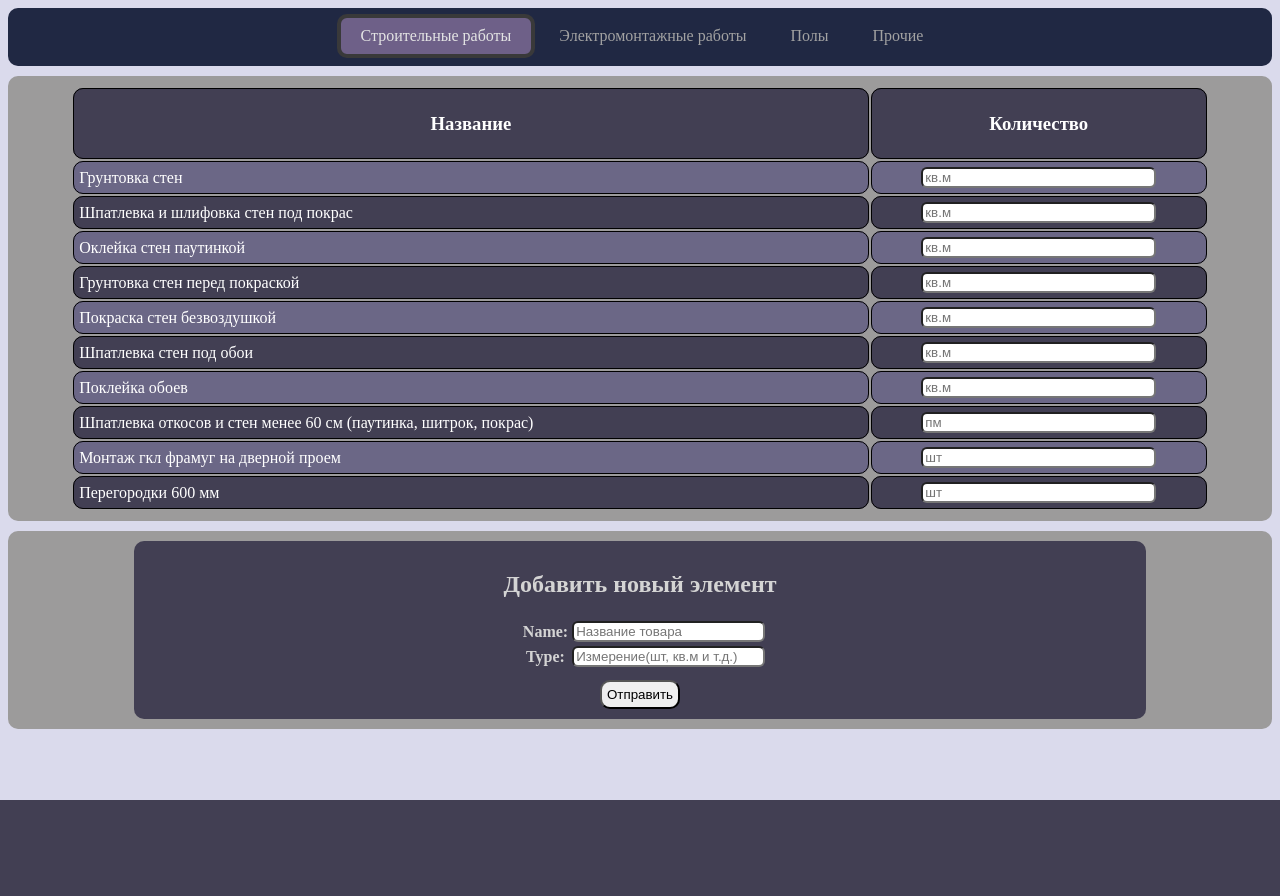
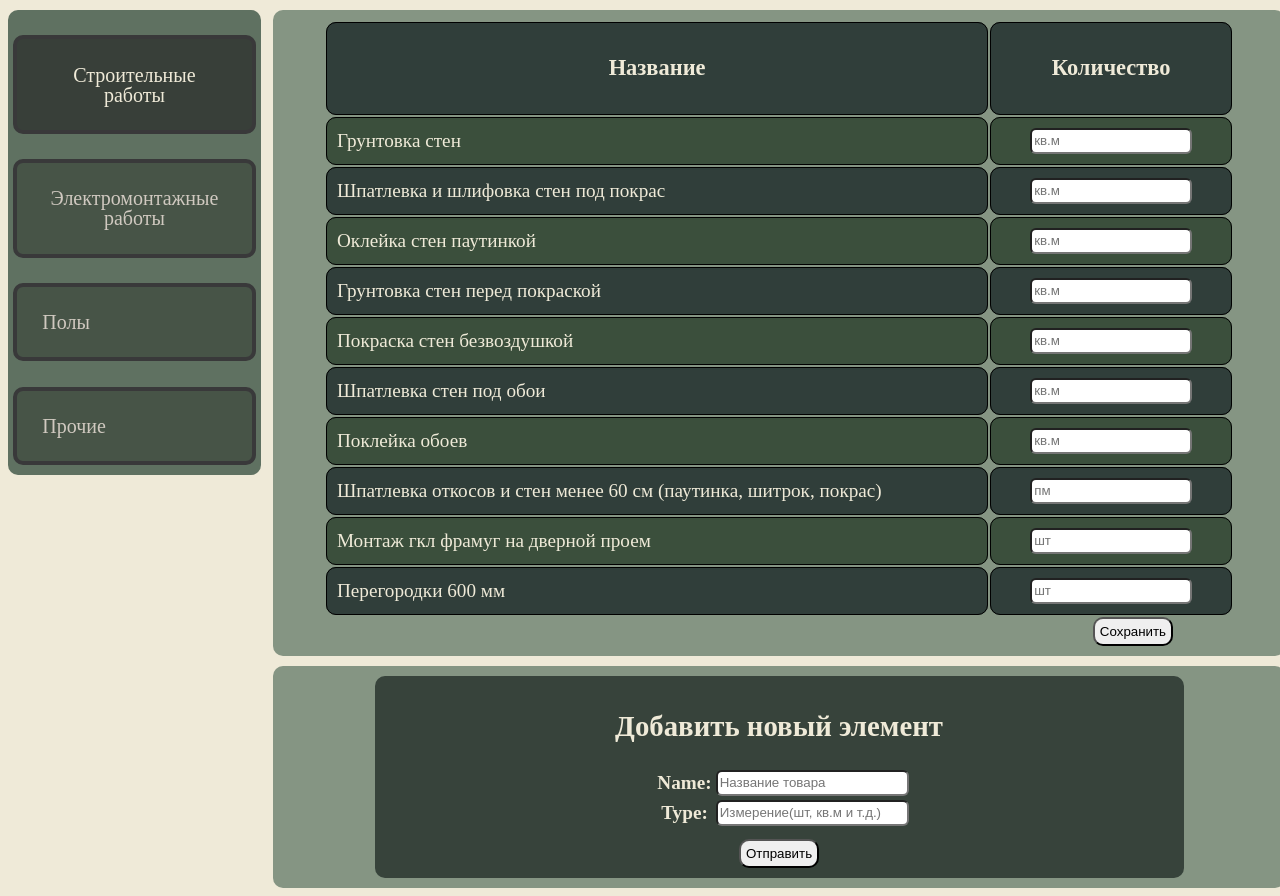
Before and after one commit to iamfromhe1l/demowebproject, a Django app: page / in a window 1280 px wide. Before the commit the page ends 800 px from the top, so only its background shows below. Run offline with Django 4.2, Linux system fonts and the light colour scheme; data comes from the database, SQL or seed files in the repository.

Commit message:
adaptive maxanndmin~1010

```diff
--- a/firstapp/forms.py
+++ b/firstapp/forms.py
@@ -3,3 +3,6 @@ from django import forms
 class UserForm(forms.Form):
     name = forms.CharField()
     type = forms.CharField()
+
+class SecretForm(forms.Form):
+    mas = forms.CharField()
--- a/firstapp/views.py
+++ b/firstapp/views.py
@@ -2,6 +2,7 @@ from django.shortcuts import render
 from django.http import HttpResponse
 from django import forms
 from .forms import UserForm
+from .forms import SecretForm
 import io
 from django.http import FileResponse
 import pandas as pd
@@ -115,10 +116,9 @@ def GetQwerySetTOListElementsBySTR(str1):
 def main(request):
     str = 1
 
-
-
     # form
     userform = UserForm()
+    scrform = SecretForm()
     if request.method == 'POST':
         name = request.POST.get("name")
         type = request.POST.get("type")
@@ -126,9 +126,11 @@ def main(request):
         item.save()
     data = {
         'stritems': GetQwerySetTOListElementsBySTR(str),
-        'form': userform
+        'form': userform,
+        'sform': scrform
     }
     return render(request, "main.html", context=data)
+
 def electr(request):
     str = 2
 
--- a/static/css/css.css
+++ b/static/css/css.css
@@ -1,50 +1,101 @@
+body {
+    background-color: #EFEAD8;
+}
+
+
+
+
+@media (min-width: 1010px) {
     header {
-	width: 100%;
-    height: 58px;
-	background-color: rgb(36, 45, 75);
+        width: 20%;
+        height: 50%;
+        padding-bottom: 5px;
+        background-color: #5F7161;
         text-align: center;
         position: relative;
         top: 0;
         overflow: hidden;
         border-radius: 10px;
-}
-
-body {
-    background-color: #dadaec;
-}
-
-nav {
-	position: absolute;
-	bottom: 0;
-	height: 60px;
-	line-height: 60px;
-	width: 100%;
-	background-color: rgba(0,0,0,.1);
+        float: left;
     }
 
     header a {
-	color: #a2a2a2;
+        color: #D0C9C0;
+        display: grid;
+        font-size: 20px;
         display: inline-block;
-	padding: 10px 20px;
+        padding: 10%;
         line-height: 1;
         text-decoration: none;
+        border: 4px solid #39393A;
+        border-radius: 10px;
+        display: flex;
+        margin: 5px;
+        margin-top: 10%;
+        background-color: #475447;
     }
 
-.activeheader {
-    color: #e4e4e4;
+    .catalog {
+        width: 80%;
+        font-size: larger;
+        background-color: #859583;
+        border-radius: 10px;
+        margin-top: 10px;
+        padding-top: 10px;
+        margin-left: 21%;
+        padding-bottom: 10px;
+        color: #EFEAD8;
+    }
+}
+
+@media (max-width: 1010px) {
+    header {
+        width: 100%;
+        background-color: #5F7161;
+        text-align: center;
+        position: relative;
+        top: 0;
+        overflow: hidden;
+        border-radius: 10px;
+        float: left;
+        margin-bottom: 40px;
+    }
+
+    header a {
+        color: #D0C9C0;
+        font-size: 90%;
+        padding: 5px;
+        width: 20%;
+        height: 20px;
+        margin-top: 2%;
+        margin-bottom: 2%;
+        display: inline-block;
+        line-height: 1;
+        text-decoration: none;
         border: 4px solid #39393A;
         border-radius: 10px;
-    background-color: #6e6088;
+        display: relative;
+        margin-top: 10px;
+        background-color: #475447;
     }
 
     .catalog {
         width: 100%;
-    background-color: #9c9b9b;
+        font-size: larger;
+        background-color: #859583;
         border-radius: 10px;
         margin-top: 10px;
         padding-top: 10px;
         padding-bottom: 10px;
-    color: white;
+        color: #EFEAD8;
+    }
+}
+
+.activeheader {
+    color: #EFEAD8;
+    border: 4px solid #39393A;
+    border-radius: 10px;
+    background-color: #383f39;
 }
 
 .inputtd {
@@ -57,26 +108,28 @@ table .inputstr {
 
 table input {
     border-radius: 6px;
+    height: 20px;
 }
 
 .ctgtable {
     width: 90%;
-    margin-left: 5%;
+    margin-left: auto;
+    margin-right: auto;
 }
 
 .ctgtable td {
     margin-top: 0px;
-    padding: 5px;
+    padding: 10px;
     border: 1px solid black;
     border-radius: 10px;
 }
 
 .formdiv {
-    background-color: #423f53;
+    background-color: #37433b;
     border-radius: 10px;
     padding-top: 10px;
     padding-bottom: 10px;
-    color: #d4d4d4;
+    color: #EFEAD8;
     width: 80%;
     margin-left: auto;
     margin-right: auto;
@@ -93,6 +146,16 @@ table input {
     padding: 5px;
 }
 
+.sbutton {
+    border-radius: 10px;
+    padding: 5px;
+}
+
+.sformdiv {
+    margin-left: 70%;
+    text-align: center;
+}
+
 table #id_name {
     width: 100%;
 }
--- /dev/null
+++ b/static/js/app.js
@@ -0,0 +1,2 @@
+'use strict';
+alert('Hi!')
--- a/templates/main.html
+++ b/templates/main.html
@@ -11,16 +11,15 @@
 <style>
     img { pointer-events: none; }
 </style>
+<script srt='{% static "js/app.js" %}'></script>
 
-<header>
-    <nav>
+<body>
+    <header>
         <a href="/" class="activeheader">Строительные работы</a>
         <a href="/electr/">Электромонтажные работы</a>
         <a href="/pol/">Полы</a>
         <a href="/others/">Прочие</a>
-    </nav>
-</header>
-<body>
+    </header>
     <div class="catalog">
         <table class="ctgtable">
             <tr>
@@ -39,19 +38,26 @@
                 let elemmas = document.getElementsByTagName('tr');
                 for (let i = 0; i < elemmas.length; i++) {
                     if (i % 2 == 0) {
-                        elemmas[i].style.backgroundColor = '#423f53';
+                        elemmas[i].style.backgroundColor = '#303e3a';
                     }
                     else {
-                        elemmas[i].style.backgroundColor = '#6b6786';
+                        elemmas[i].style.backgroundColor = '#3b4f3c';
                     }
                 }
             </script>
         </table>
+        <div class="sformdiv">
+            <form method="POST1">
+                {% csrf_token %}
+                <div style="display: none;">{{ sform }}</div>
+                <input type="submit" class="sbutton" value="Сохранить">
+            </form>
+        </div>
     </div>
     <div class="catalog" style="text-align: center">
         <div class="formdiv">
             <h2>Добавить новый элемент</h2>
-            <form method="POST">
+            <form method="POST" class="form2">
                 {% csrf_token %}
                 <table class="tbaddem">
                     {{ form }}
```
Also changed, not shown: templates/electr.html (+8 -10 lines), templates/other.html (+8 -10 lines), templates/pol.html (+8 -10 lines). Lines whose indentation alone changed are shown as unchanged.
